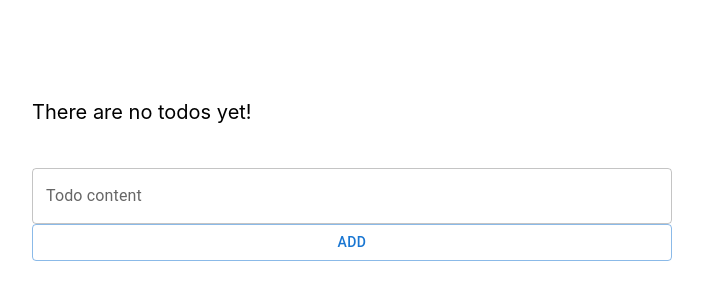
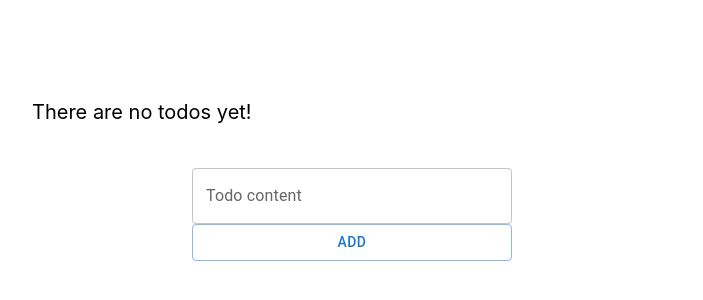
Before and after one commit to EngiFrost/react-redux-ts, a React (Create React App) app: page / in a window 1280 px wide. Shown: the part 176-476 px from the top of the page, without its empty margins (288-991 px from the left). Built offline with nearby package versions, Linux system fonts and the light colour scheme.

Commit message:
Aligned add todo form

```diff
--- a/src/components/AddTodoForm/index.tsx
+++ b/src/components/AddTodoForm/index.tsx
@@ -5,10 +5,11 @@ import { Todo } from '../../models/Todo';
 
 interface IAddTodoFormProps {
   addTodo: (todo: Todo) => void;
+  styles?: React.CSSProperties;
 }
 
 const AddTodoForm: React.FC<IAddTodoFormProps> = (props) => {
-  const { addTodo } = props;
+  const { addTodo, styles } = props;
 
   const [value, setValue] = useState<string>('');
 
@@ -22,7 +23,7 @@ const AddTodoForm: React.FC<IAddTodoFormProps> = (props) => {
   };
 
   return (
-    <Flex column fill>
+    <Flex column fill styles={styles}>
       <TextField label='Todo content' multiline maxRows={4} value={value} onChange={handleInput} />
       <Button variant='outlined' onClick={() => addTodoHandler(value)}>
         Add
--- a/src/components/views/TodoView/index.tsx
+++ b/src/components/views/TodoView/index.tsx
@@ -17,10 +17,10 @@ const TodoView: React.FC = (props) => {
   };
 
   return (
-    <Flex styles={styles.rootContainer}>
-      <Flex column gap='gap.medium' styles={styles.contentContainer}>
+    <Flex fill hAlign='center' vAlign='center' styles={styles.rootContainer}>
+      <Flex fill column gap='gap.medium' hAlign='center' styles={styles.contentContainer}>
         <TodoBoard todos={todos} />
-        <AddTodoForm addTodo={addTodo} />
+        <AddTodoForm addTodo={addTodo} styles={styles.form} />
       </Flex>
     </Flex>
   );
--- a/src/components/views/TodoView/styles.ts
+++ b/src/components/views/TodoView/styles.ts
@@ -1,7 +1,5 @@
 const todoViewStyles: { [styleName: string]: React.CSSProperties } = {
   rootContainer: {
-    justifyContent: 'center',
-    alignItems: 'center',
     width: '100%',
     height: '100%'
   },
@@ -9,6 +7,9 @@ const todoViewStyles: { [styleName: string]: React.CSSProperties } = {
     width: '50%',
     height: '50%',
     marginTop: '20%'
+  },
+  form: {
+    width: '50%',
   }
 }
 
```
